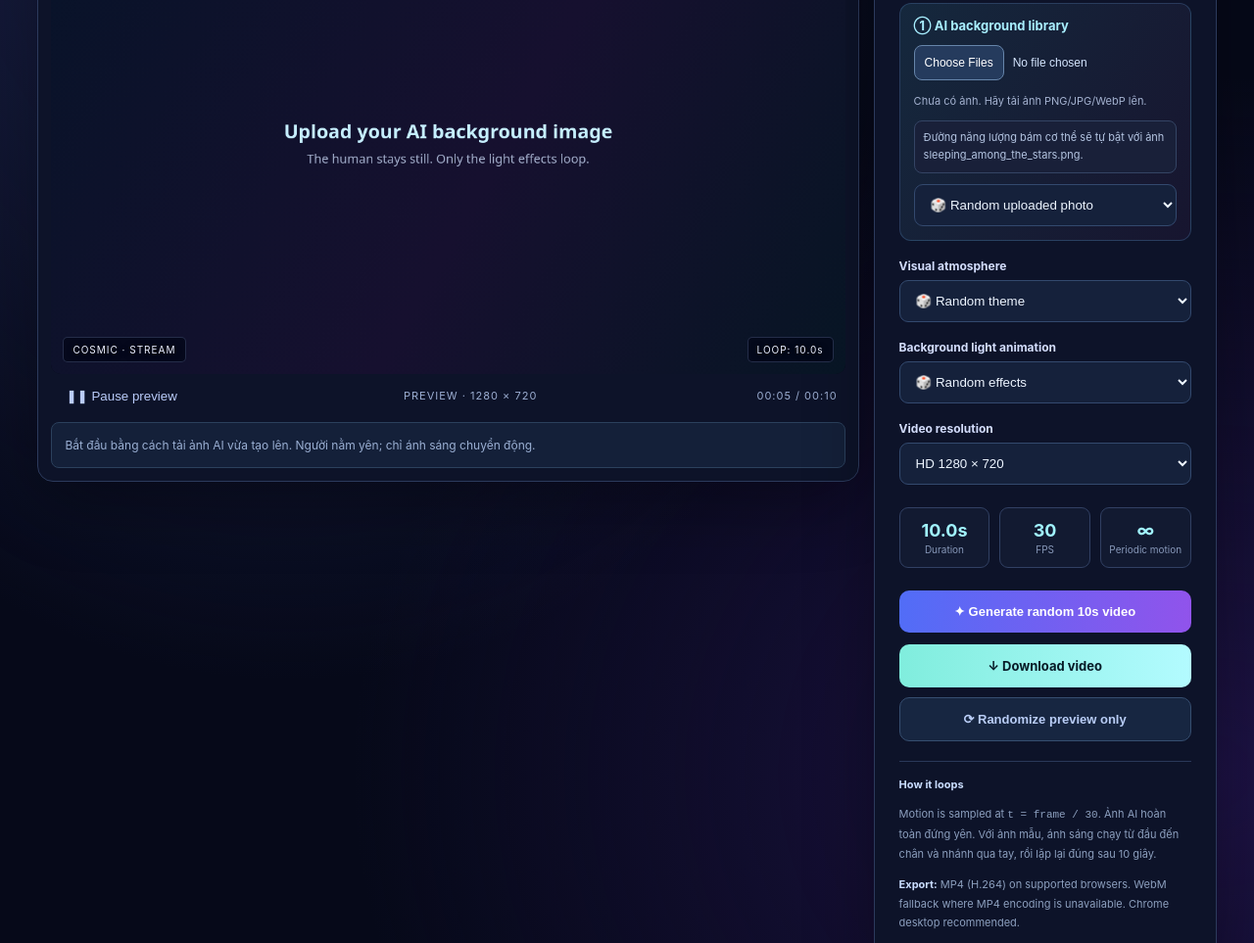
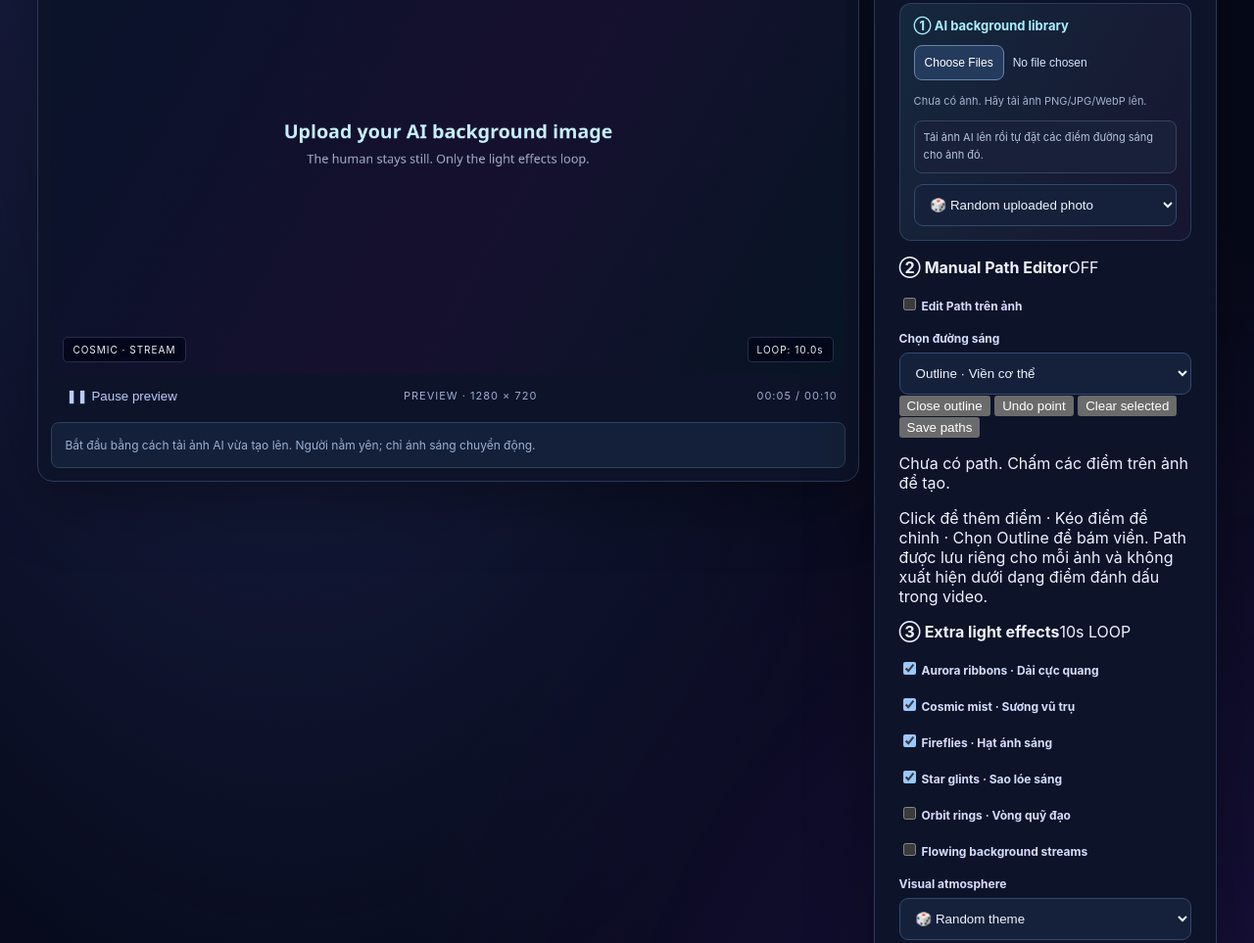
Before and after one commit to kevin4relocate/HealingLoopStudio, a website with bundled scripts: page index.html in a window 1280 px wide. Shown: the part 217-1180 px from the top of the page at 98% size. Built offline with nearby package versions, Linux system fonts and the light colour scheme.

Commit message:
Add interactive body outline editor and extra visual effect controls

```diff
--- a/index.html
+++ b/index.html
@@ -17,13 +17,43 @@
   <main class="layout">
     <section class="stage">
       <div class="topbar"><span><span class="live"></span> LIVE PREVIEW</span><span id="scene-id">SCENE #000000</span></div>
-      <div class="screen"><canvas id="art" width="1280" height="720" aria-label="AI image with looping light effects"></canvas><div class="screen-label"><span id="theme-chip">COSMIC HEALING</span> <span>LOOP: 10.0s</span></div></div>
+      <div class="screen"><canvas id="art" width="1280" height="720" aria-label="AI image with looping light effects"></canvas><svg id="path-svg" viewBox="0 0 1280 720" preserveAspectRatio="none" aria-label="Interactive light path editor"></svg><div class="screen-label"><span id="theme-chip">COSMIC HEALING</span> <span>LOOP: 10.0s</span></div></div>
       <div class="under-stage"><button id="play" class="small">❚❚ Pause preview</button><span id="fps">PREVIEW · 1280 × 720</span><span class="phase" id="phase">00:00 / 00:10</span></div>
       <div id="message" role="status" aria-live="polite">Bắt đầu bằng cách tải ảnh AI vừa tạo lên. Người nằm yên; chỉ ánh sáng chuyển động.</div>
     </section>
     <aside class="settings">
       <h2>Create a healing loop</h2><p class="sub">Ảnh AI đứng yên, ánh sáng chạy loop 10 giây. Không vẽ hình người bằng code.</p>
-      <div class="upload-zone"><label for="photo-upload">① AI background library</label><input id="photo-upload" type="file" accept="image/png,image/jpeg,image/webp" multiple /><p id="photo-count">Chưa có ảnh. Tải ảnh AI PNG/JPG/WebP lên để bắt đầu.</p><p id="body-status" class="body-status">Đường năng lượng bám cơ thể sẽ tự bật với ảnh sleeping_among_the_stars.png.</p><select id="photo-select"><option value="random">🎲 Random uploaded photo</option></select></div>
+      <div class="upload-zone"><label for="photo-upload">① AI background library</label><input id="photo-upload" type="file" accept="image/png,image/jpeg,image/webp" multiple /><p id="photo-count">Chưa có ảnh. Tải ảnh AI PNG/JPG/WebP lên để bắt đầu.</p><p id="body-status" class="body-status">Tải ảnh AI lên rồi tự đặt các điểm đường sáng cho ảnh đó.</p><select id="photo-select"><option value="random">🎲 Random uploaded photo</option></select></div>
+
+      <div class="editor-panel">
+        <div class="panel-heading"><strong>② Manual Path Editor</strong><span id="editor-state">OFF</span></div>
+        <label class="editor-toggle"><input id="edit-paths" type="checkbox" /> Edit Path trên ảnh</label>
+        <label for="path-type">Chọn đường sáng</label>
+        <select id="path-type">
+          <option value="outline">Outline · Viền cơ thể</option>
+          <option value="body">Body · Dọc thân</option>
+          <option value="arm">Arm · Cánh tay</option>
+          <option value="leg">Leg · Chân</option>
+          <option value="aura">Aura · Vùng hào quang</option>
+        </select>
+        <div class="editor-actions">
+          <button type="button" id="close-path">Close outline</button>
+          <button type="button" id="undo-path">Undo point</button>
+          <button type="button" id="clear-path">Clear selected</button>
+          <button type="button" id="save-path" class="save">Save paths</button>
+        </div>
+        <p id="path-summary">Chưa có path. Chấm các điểm trên ảnh để tạo.</p>
+        <p class="editor-tip">Click để thêm điểm · Kéo điểm để chỉnh · Chọn Outline để bám viền. Path được lưu riêng cho mỗi ảnh và không xuất hiện dưới dạng điểm đánh dấu trong video.</p>
+      </div>
+      <div class="editor-panel ambient-panel">
+        <div class="panel-heading"><strong>③ Extra light effects</strong><span>10s LOOP</span></div>
+        <label class="fx-check"><input id="fx-aurora" type="checkbox" checked /> Aurora ribbons · Dải cực quang</label>
+        <label class="fx-check"><input id="fx-mist" type="checkbox" checked /> Cosmic mist · Sương vũ trụ</label>
+        <label class="fx-check"><input id="fx-fireflies" type="checkbox" checked /> Fireflies · Hạt ánh sáng</label>
+        <label class="fx-check"><input id="fx-glints" type="checkbox" checked /> Star glints · Sao lóe sáng</label>
+        <label class="fx-check"><input id="fx-orbits" type="checkbox" /> Orbit rings · Vòng quỹ đạo</label>
+        <label class="fx-check"><input id="fx-backgroundTrails" type="checkbox" /> Flowing background streams</label>
+      </div>
       <label for="style">Visual atmosphere</label>
       <select id="style"><option value="random">🎲 Random theme</option><option value="cosmic">Cosmic Blue & Violet</option><option value="gold">Golden Aura</option><option value="chakra">Seven Chakra</option><option value="emerald">Emerald Dream</option><option value="rose">Rose Nebula</option></select>
       <label for="pose">Background light animation</label>
@@ -35,7 +65,7 @@
       <div class="progress-wrap" id="progress-wrap" hidden><div class="progress-head"><span id="progress-title">Rendering video</span><b id="progress-pct">0%</b></div><div class="progress"><div id="progress-bar"></div></div><p id="progress-description">Khởi tạo bộ mã hóa...</p></div>
       <a id="download" class="download" href="#" hidden>↓ Download video</a>
       <button id="random-preview" class="secondary">⟳ Randomize preview only</button>
-      <div class="tips"><strong>How it loops</strong><p>Motion is sampled at <code>t = frame / 30</code>. Ảnh AI hoàn toàn đứng yên. Với ảnh mẫu, ánh sáng chạy từ đầu đến chân và nhánh qua tay, rồi lặp lại đúng sau 10 giây.</p><p><strong>Export:</strong> MP4 (H.264) on supported browsers. WebM fallback where MP4 encoding is unavailable. Chrome desktop recommended.</p></div>
+      <div class="tips"><strong>How it loops</strong><p>Motion is sampled at <code>t = frame / 30</code>. Ảnh AI đứng yên. Đặt Outline theo viền người, Arm/Leg ở nơi cần. Các hiệu ứng được đồng bộ theo chu kỳ 10 giây và xuất cùng video.</p><p><strong>Export:</strong> MP4 (H.264) on supported browsers. WebM fallback where MP4 encoding is unavailable. Chrome desktop recommended.</p></div>
     </aside>
   </main>
   <footer>Healing Loop Studio · AI photo + periodic light overlays · No API keys · Cloudflare Pages ready</footer>
```
